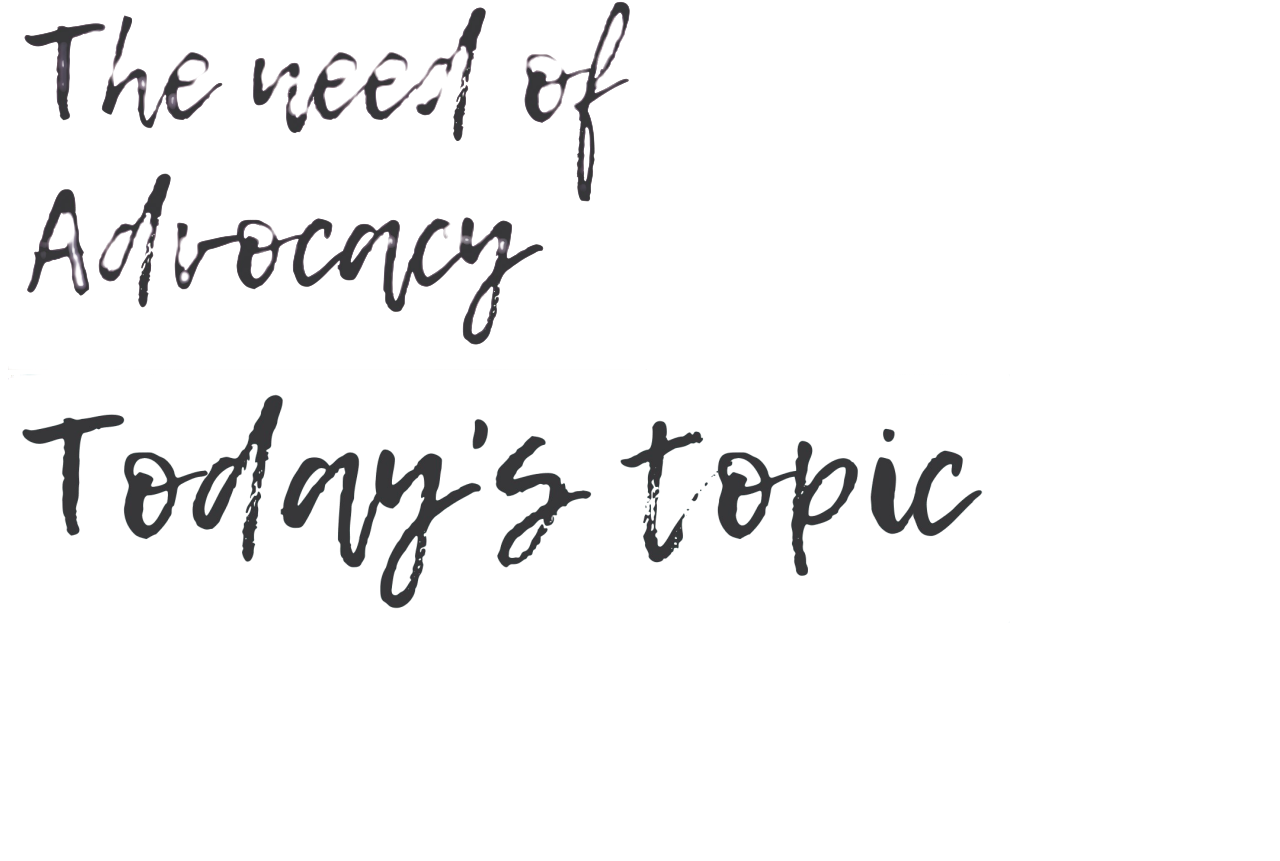
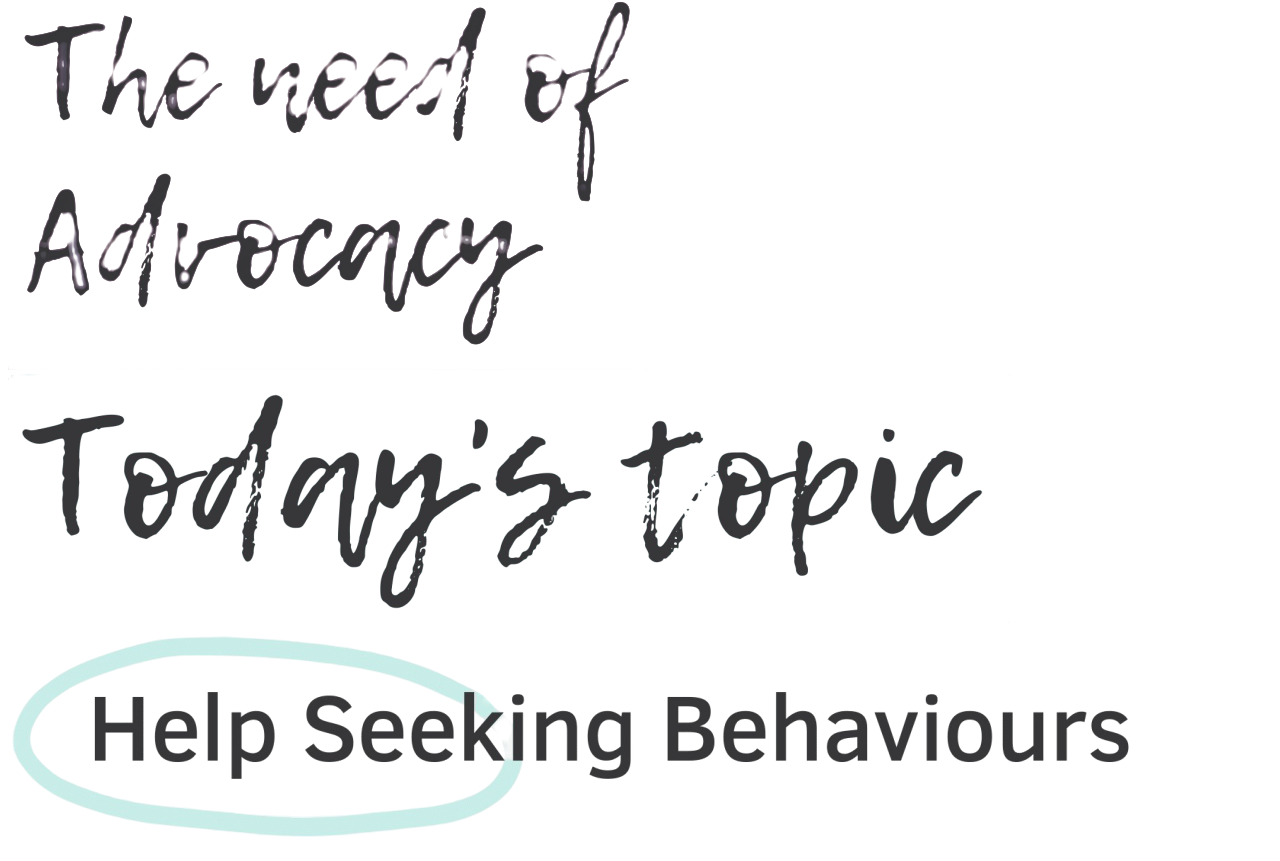
Before and after one commit to buvanvarun/findhope_mail_images, a plain HTML site: page index.html in a window 1280 px wide. Shown: the part 1397-2258 px from the top of the page. Before the commit the page ends 2032 px from the top, so only its background shows below. Drawn offline with Linux system fonts and the light colour scheme.

Commit message:
help seeking

```diff
--- a/index.html
+++ b/index.html
@@ -13,5 +13,6 @@
     <img src="./day0.png" alt="" srcset="" />
     <img src="./needforadvocacy.png" alt="" srcset="" />
     <img src="./todaystopic.png" alt="" srcset="" />
+    <img src="./help-seeking.png" alt="" srcset="" />
   </body>
 </html>
```
Also changed, not shown: help-seeking.png (added).
